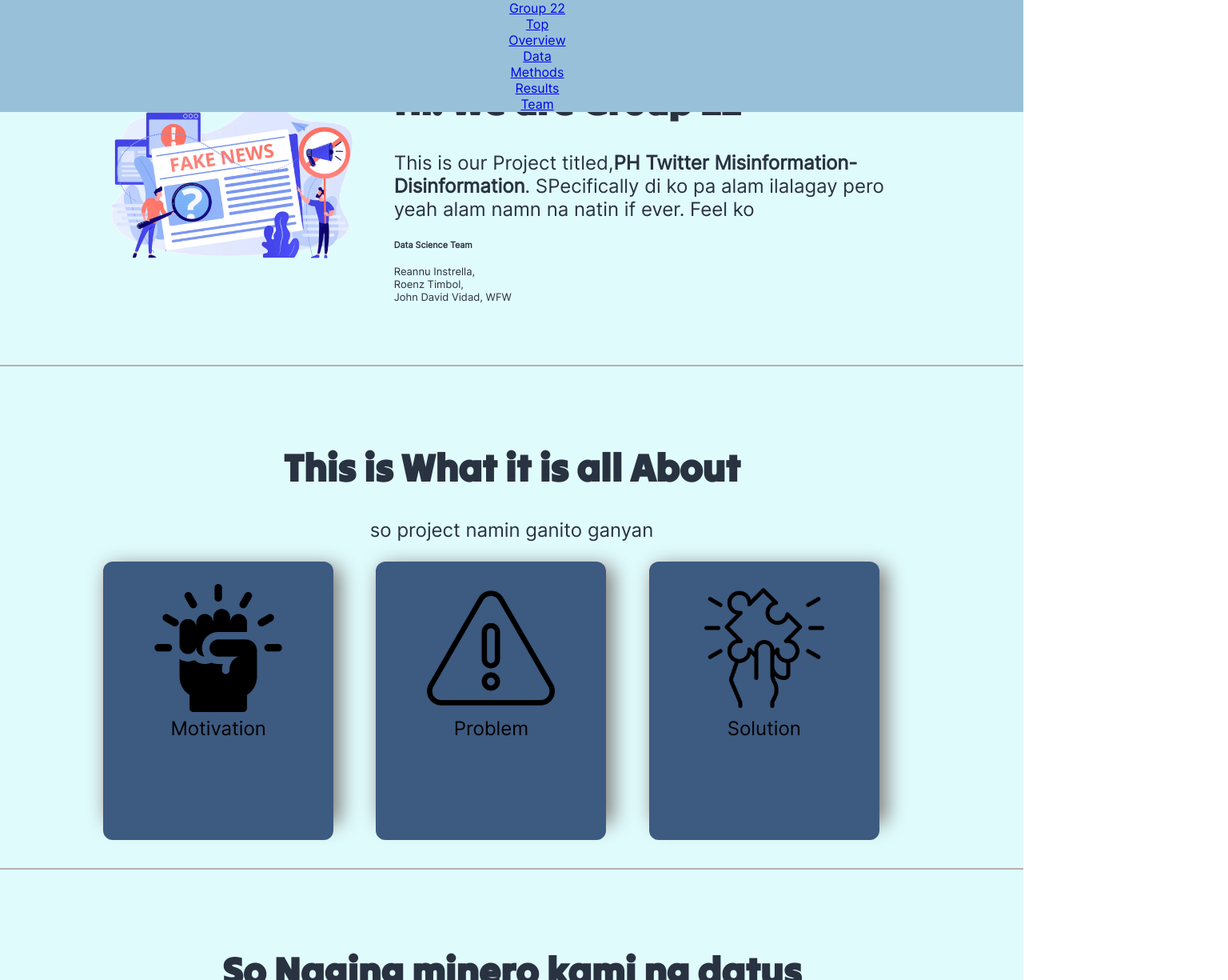
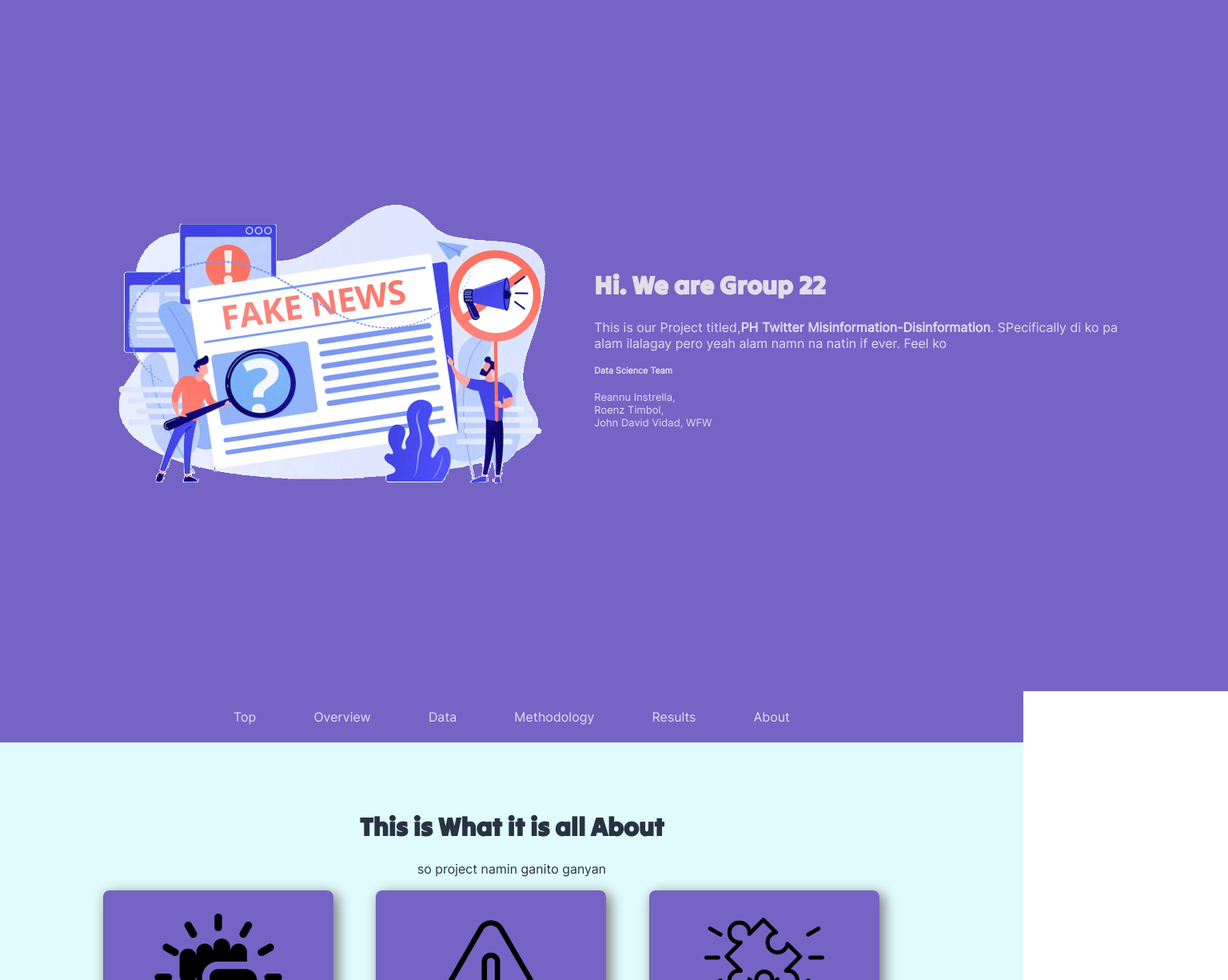
Before and after one commit to cs132g22/Portfolio, a React (Create React App) app: page / in a window 1280 px wide. Shown: the top 1225 px of the page at 80% size, 1536 px wide, since content can reach past the window. Built offline with nearby package versions, Linux system fonts and the light colour scheme.

Commit message:
changed color scheme and main view

```diff
--- a/src/App.css
+++ b/src/App.css
@@ -1,9 +1,9 @@
 :root{
   --fg:#293241;
   --bg:#e0fbfc;
-  --c1:#3d5a80;
-  --c2:#98c1d9 ;
-  --c3:#ee6c4d;
+  --c1:#7564c5;
+  --c2:#e1dee9 ;
+  --c3:#b6a6ca;
 }
 .App {
   text-align: center;
@@ -16,23 +16,7 @@
   height: 40vmin;
   pointer-events: none;
 }
-.Nvbr{
-  z-index: 100 ;
-  position:fixed;
-  top:0px;
-  width:100%;
-  background-color: var(--c2);
-  color:var(--bg);
-}
-.Nvbr Nav.Item{
-  color:var(--bg);
-}
-@media (prefers-reduced-motion: no-preference) {
-  .App-logo {
-    animation: App-logo-spin infinite 20s linear;
-  }
 
-}
 
 .App-header {
   background-color: #282c34;
@@ -57,15 +41,44 @@ Nav{
   color:var(--bg);
 }
   @media screen and (min-width:720px) {
+    .navigation{
+      width: 100%;
+      height:8vh;
+      display:flex;
+      position:sticky;
+      top:0vh;
+      z-index: 100;
+      background-color: var(--c1);
+      color:var(--c2);
+      margin:0;
+      vertical-align: middle;
+      text-align: center;
+      justify-content: center;
+    }
+    .area{
+      width: 60vw;
+      display: flex;
+    }
+    .navigation a:link,a:visited{
+      text-decoration: none;
+      color: var(--c2);
+      margin: auto;
+    }
+    .top1{
+      height: 92vh;
+      width: 100%;
+      padding:5% 10% 5% 10%;
+      display:flex;
+      margin:0;
+      background-color: var(--c1);
+      color:var(--c2);
+    }
     .container{
       margin-left:5%;
     }
     .bcontainer{
     padding:5% 10% 5% 10%;
-    min-height: 30vh;
-    }
-    .top1{
-      display:flex;
+    min-height: 100vh;
     }
     .body{
       font-size:x-large;
@@ -77,6 +90,8 @@ Nav{
   .right{
     text-align: left;
     padding-left: 5vh;
+    margin:auto;
+    flex: 40%;
   }
   .leftimg{
     width:100%;
@@ -84,6 +99,7 @@ Nav{
   .section{
     display:flex;
   }
+
   }
   @media screen and (max-width:719px) {
     .bcontainer{
@@ -129,7 +145,7 @@ Link>.active {
   flex: 33%;
 }
 .right{
-  flex: 67%;
+  flex: 40%;
 }
 Container{
   background:rgba(0,0,0,0);
@@ -152,6 +168,7 @@ h1{
   min-height: 20vh;
   margin:0 5% 0 0;
   width:50%;
+
 
 }
 
@@ -194,8 +211,8 @@ h1{
 }
 /* Style the back side */
 .flip-card-back {
-  background-color: var(--c2);
-  color: white;
+  background-color: var(--c3);
+  color:var(--fg);
   transform: rotateX(180deg);
   align-items: center;
 }
@@ -207,4 +224,5 @@ h1{
   min-height: 20vh;
   margin:auto;
 }
+
 @import 'bootstrap/dist/css/bootstrap.min.css'
--- a/src/App.js
+++ b/src/App.js
@@ -1,10 +1,7 @@
 import React from 'react';
-import Container from 'react-bootstrap/Container';
-import Nav from 'react-bootstrap/Nav';
-import Navbar from 'react-bootstrap/Navbar';
+import './App.css';
 import MediaQuery from 'react-responsive';
 import mlogo from './mainlogo.png';
-import './App.css';
 import './fonts/tiltwarp.ttf';
 import motivate from './motivate.png';
 import prob from './problem.png';
@@ -12,67 +9,39 @@ import sol from './solution.png';
 function App() {
   return (
     <div className="App">
-      <title>PH Twitter Misinformation-Disinformation</title>
-      <div className="Nvbr">
-      <MediaQuery minWidth={720}>
-        <Navbar class="Main">
-          <Container>
-            <Navbar.Brand href="#home">Group 22</Navbar.Brand>
-            <Nav className="me-auto">
-              <Nav.Item>
-              <Nav.Link href="#section1">Top</Nav.Link>
-              </Nav.Item>
-              <Nav.Item>
-                <Nav.Link href="#section2">Overview</Nav.Link>
-              </Nav.Item>
-              <Nav.Item>
-                <Nav.Link href="#section3">Data</Nav.Link>
-              </Nav.Item>
-              <Nav.Item>
-                <Nav.Link href="#section4">Methods</Nav.Link>
-              </Nav.Item>
-              <Nav.Item>
-                <Nav.Link href="#section5">Results</Nav.Link>
-              </Nav.Item>
-              <Nav.Item>
-                <Nav.Link href="#section6">Team</Nav.Link>
-              </Nav.Item>
-            </Nav>
-          </Container>
-        </Navbar>
-      </MediaQuery>
-      <MediaQuery maxWidth={719}>
-      <Navbar collapseOnSelect expand="lg">
-      <Navbar.Brand href="#home">
-        Group 22
-      </Navbar.Brand>
-      <Navbar.Toggle aria-controls="responsive-navbar-nav" />
-      <Navbar.Collapse id="responsive-navbar-nav">
-        <Nav className="mr-auto">
-        <Nav.Item>
-              <Nav.Link href="#section1">Top</Nav.Link>
-              </Nav.Item>
-              <Nav.Item>
-                <Nav.Link href="#section2">Overview</Nav.Link>
-              </Nav.Item>
-              <Nav.Item>
-                <Nav.Link href="#section3">Data</Nav.Link>
-              </Nav.Item>
-              <Nav.Item>
-                <Nav.Link href="#section4">Methods</Nav.Link>
-              </Nav.Item>
-              <Nav.Item>
-                <Nav.Link href="#section5">Results</Nav.Link>
-              </Nav.Item>
-              <Nav.Item>
-                <Nav.Link href="#section6">Team</Nav.Link>
-              </Nav.Item>
-        </Nav>
-        </Navbar.Collapse>
-        </Navbar>
-      </MediaQuery>
-      </div>
-      <div className='body'>
+        <MediaQuery minWidth={720}>
+        <div className="top1" id='section1'>
+          <div className='left'>
+                <img src={mlogo} className="leftimg" alt="vectorjuice on Freepik"/>
+          </div>
+          <div className='right'>
+            <h1>Hi. We are Group 22</h1>
+          <p>This is our Project titled,<b>PH Twitter Misinformation-Disinformation</b>. SPecifically di ko pa alam ilalagay
+          pero yeah alam namn na natin if ever. Feel ko </p>
+         <span>
+          <h5>
+              <strong>Data Science Team</strong></h5>
+            <p>
+              Reannu Instrella,<br/>
+              Roenz Timbol,<br/>
+              John David Vidad, WFW<br/>
+              </p>
+              </span>
+
+          </div>
+        </div>
+        <div className="navigation">
+          <div className='area'>
+              <a href="#section1">Top</a>
+              <a href="#section2">Overview</a>
+              <a href="#section3">Data</a>
+              <a href="#section4">Methodology</a>
+              <a href="#section5">Results</a>
+              <a href="#section6">About</a>
+            </div>
+        </div>
+        </MediaQuery>
+        <MediaQuery maxWidth={719}>
         <div className="bcontainer top1" id='section1'>
           <div className='left'>
                 <img src={mlogo} className="leftimg" alt="vectorjuice on Freepik"/>
@@ -93,6 +62,7 @@ function App() {
 
           </div>
         </div>
+        </MediaQuery>
         <div className="bcontainer" id='section2'><h1>This is What it is all About</h1><p>so project namin ganito ganyan</p>
           <div className="cards"><div class="flip-card">
             <div class="flip-card-inner">
@@ -170,7 +140,6 @@ function App() {
         <div className="bcontainer" id='section6'><h1> may tanong ba sa amin?</h1><p>
           di pa namn masasagot kasi wala rin kami alam diyan</p></div>
       </div>
-    </div>
   );
 }
 
```
Also changed, not shown: colorscheme.png (added), 1 other file (tests, documents, lock files or other folders).
